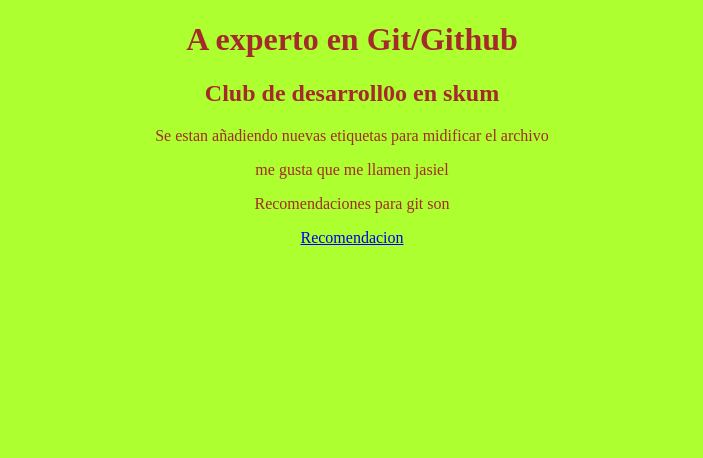
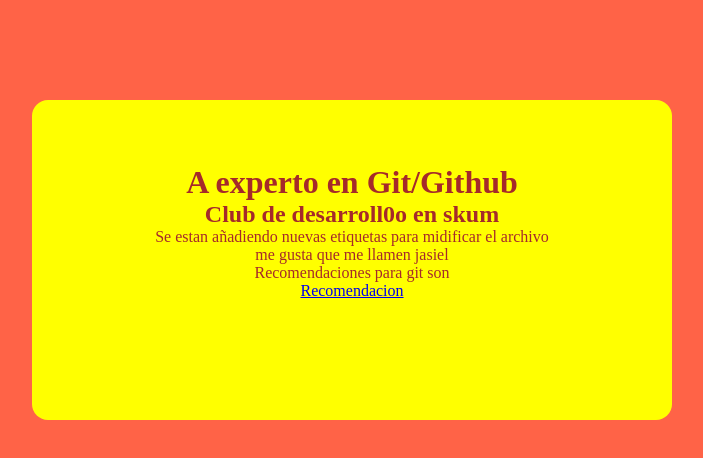
Before and after one commit to noejasiel/GitCurso, a plain HTML site: page index.html in a window 1280 px wide. Shown: the whole page, without its empty margins (288-991 px from the left). Drawn offline with Linux system fonts and the light colour scheme.

Commit message:
se agrego stilo al index

```diff
--- a/css/style.css
+++ b/css/style.css
@@ -1,5 +1,33 @@
+* {
+  border: 0;
+  margin: 0;
+  box-sizing: border-box;
+}
+
 body {
-  background-color: greenyellow;
+  font: "New Tegomin", serif;
+  background-color: tomato;
   text-align: center;
   color: brown;
 }
+
+#content {
+  background: yellow;
+  width: 50%;
+  height: 40vh;
+  border-radius: 1em;
+  display: flex;
+  flex-direction: column;
+  align-items: center;
+}
+#content > h1 {
+  margin-top: 10%;
+}
+main {
+  width: 100%;
+  display: flex;
+  justify-content: center;
+  align-items: center;
+  position: relative;
+  top: 100px;
+}
--- a/index.html
+++ b/index.html
@@ -9,6 +9,7 @@
   </head>
   <body>
     <main>
+      <div id="content">
         <h1>A experto en Git/Github</h1>
         <h2>Club de desarroll0o en skum</h2>
         <div>
@@ -17,6 +18,7 @@
           <p>Recomendaciones para git son</p>
           <a href="recomendaciones.html">Recomendacion</a>
         </div>
+      </div>
     </main>
   </body>
 </html>
```
Also changed, not shown: recomendaciones.html (+1 -0 lines). Lines whose indentation alone changed are shown as unchanged.
